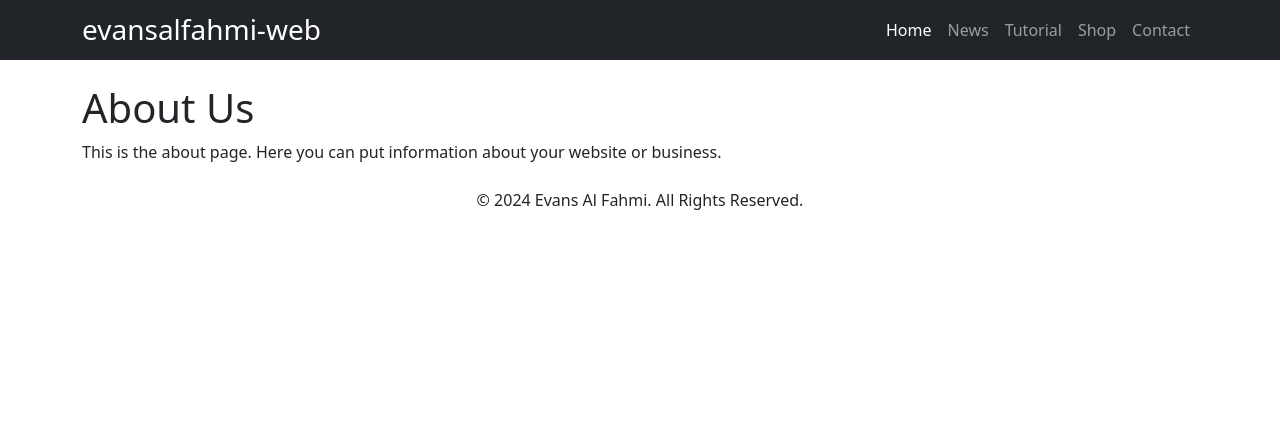
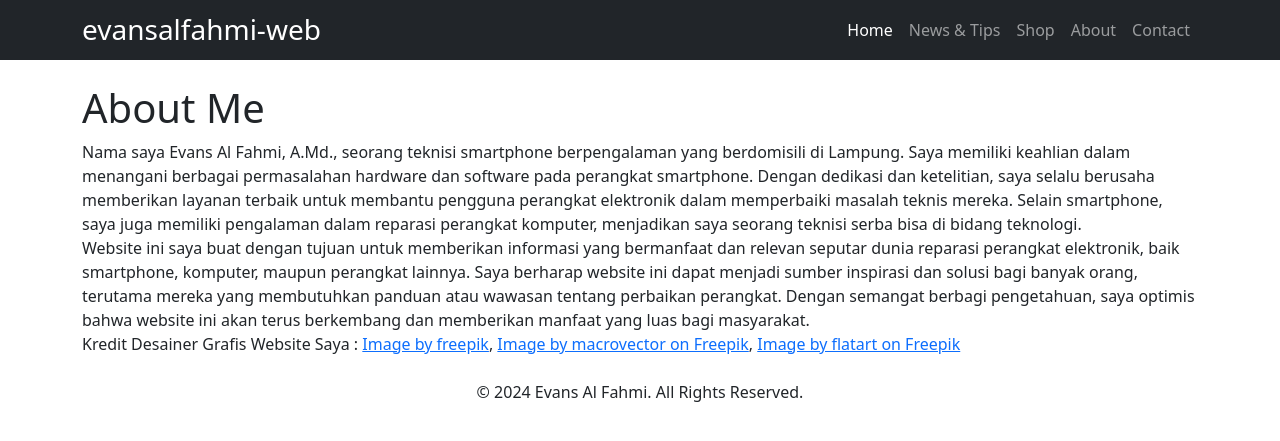
Before and after one commit to evansalfahmi-cloud/evansalfahmi-webserver, a PHP site: page /about.php in a window 1280 px wide. Shown: the top 441 px of the page. Run offline with PHP 8.4, Linux system fonts and the light colour scheme.

Commit message:
menambahkan halaman about

```diff
--- a/about.php
+++ b/about.php
@@ -1,5 +1,11 @@
 <!-- about.php -->
 <?php include 'includes/header.php'; ?>
-<h1>About Us</h1>
-<p>This is the about page. Here you can put information about your website or business.</p>
+<h1>About Me</h1>
+<p>Nama saya Evans Al Fahmi, A.Md., seorang teknisi smartphone berpengalaman yang berdomisili di Lampung. Saya memiliki keahlian dalam menangani berbagai permasalahan hardware dan software pada perangkat smartphone. Dengan dedikasi dan ketelitian, saya selalu berusaha memberikan layanan terbaik untuk membantu pengguna perangkat elektronik dalam memperbaiki masalah teknis mereka. Selain smartphone, saya juga memiliki pengalaman dalam reparasi perangkat komputer, menjadikan saya seorang teknisi serba bisa di bidang teknologi.
+<br/>
+Website ini saya buat dengan tujuan untuk memberikan informasi yang bermanfaat dan relevan seputar dunia reparasi perangkat elektronik, baik smartphone, komputer, maupun perangkat lainnya. Saya berharap website ini dapat menjadi sumber inspirasi dan solusi bagi banyak orang, terutama mereka yang membutuhkan panduan atau wawasan tentang perbaikan perangkat. Dengan semangat berbagi pengetahuan, saya optimis bahwa website ini akan terus berkembang dan memberikan manfaat yang luas bagi masyarakat.
+<br/>
+Kredit Desainer Grafis Website Saya : <a href="https://www.freepik.com/free-vector/technological-elements-collection_1243541.htm?log-in=google#fromView=search&page=1&position=6&uuid=dc453284-dfd2-4ddf-8dd2-c08305d0372f">Image by freepik</a>,
+<a href="https://www.freepik.com/free-vector/gadgets-isometric-icon-set-with-notebook-smartphone-smart-watch-playstation-camera-tablet-other-technics-vector-illustration_26760239.htm#fromView=search&page=1&position=18&uuid=fbe8d3c1-f806-469b-92f2-6299576b03be">Image by macrovector on Freepik</a>,
+<a href="https://www.freepik.com/free-vector/creative-web-development-25-line-filled-icon-pack-such-as-code-programming-mobile-language-app_36999598.htm#fromView=search&page=1&position=0&uuid=216a1d6b-c35a-470b-afdb-9e09f396ebe8">Image by flatart on Freepik</a></p>
 <?php include 'includes/footer.php'; ?>
--- a/includes/header.php
+++ b/includes/header.php
@@ -23,13 +23,13 @@
                         <a class="nav-link active" aria-current="page" href="../index.php">Home</a>
                     </li>
                     <li class="nav-item">
-                        <a class="nav-link" href="tools.php">News</a>
+                        <a class="nav-link" href="tools.php">News & Tips</a>
                     </li>
                     <li class="nav-item">
-                        <a class="nav-link" href="operating_system.php">Tutorial</a>
+                        <a class="nav-link" href="operating_system.php">Shop</a>
                     </li>
                     <li class="nav-item">
-                        <a class="nav-link" href="firmware.php">Shop</a>
+                        <a class="nav-link" href="about.php">About</a>
                     </li>
                     <li class="nav-item">
                         <a class="nav-link" href="contact.php">Contact</a>
```
